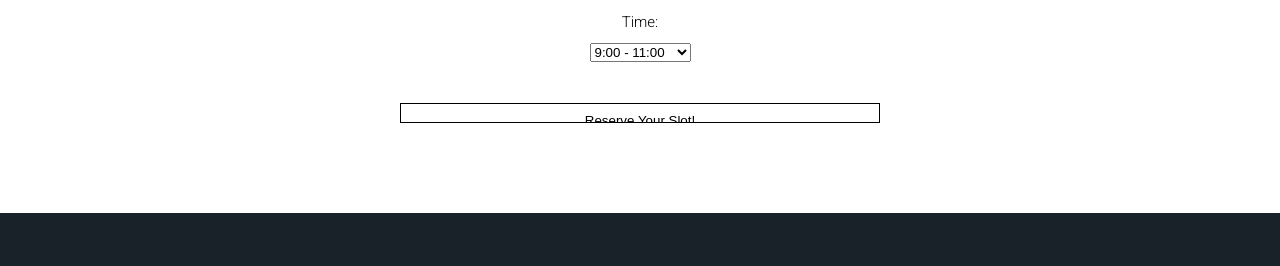
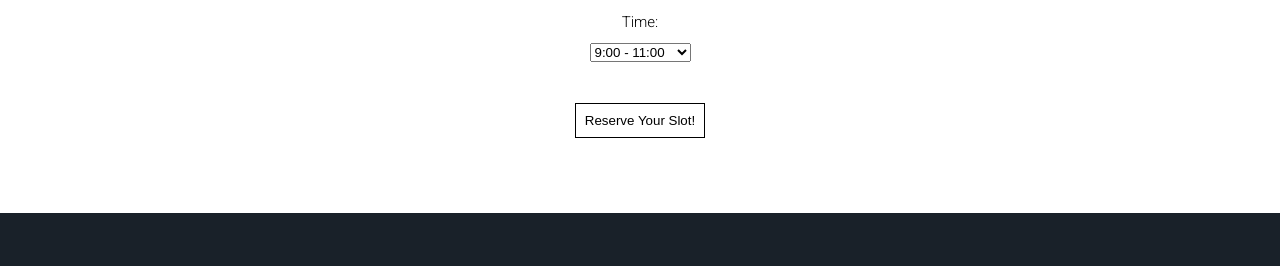
Before and after one commit to JuanVicenteVazquezG/Ironskydive, a plain HTML site: page index.html in a window 1280 px wide. Shown: the part 3138-3404 px from the top of the page. Drawn offline with Linux system fonts and the light colour scheme.

Commit message:
finished and verified.

```diff
--- a/index.html
+++ b/index.html
@@ -177,7 +177,7 @@
 
 			</div>
 			<div class="slot-form-container">
-				<input class="input-select" type="submit" value="Reserve Your Slot!">
+				<button type="submit">Reserve Your Slot!</button>
 			</div>
 
 		</form>
--- a/style.css
+++ b/style.css
@@ -234,7 +234,7 @@ address {
   padding: 3px;
   width: 100%;
 }
-.slot-form-container input[type="submit"]{
+.slot-form-container button[type="submit"]{
   border:1px solid black;
   color:black;
   background:white;
```
